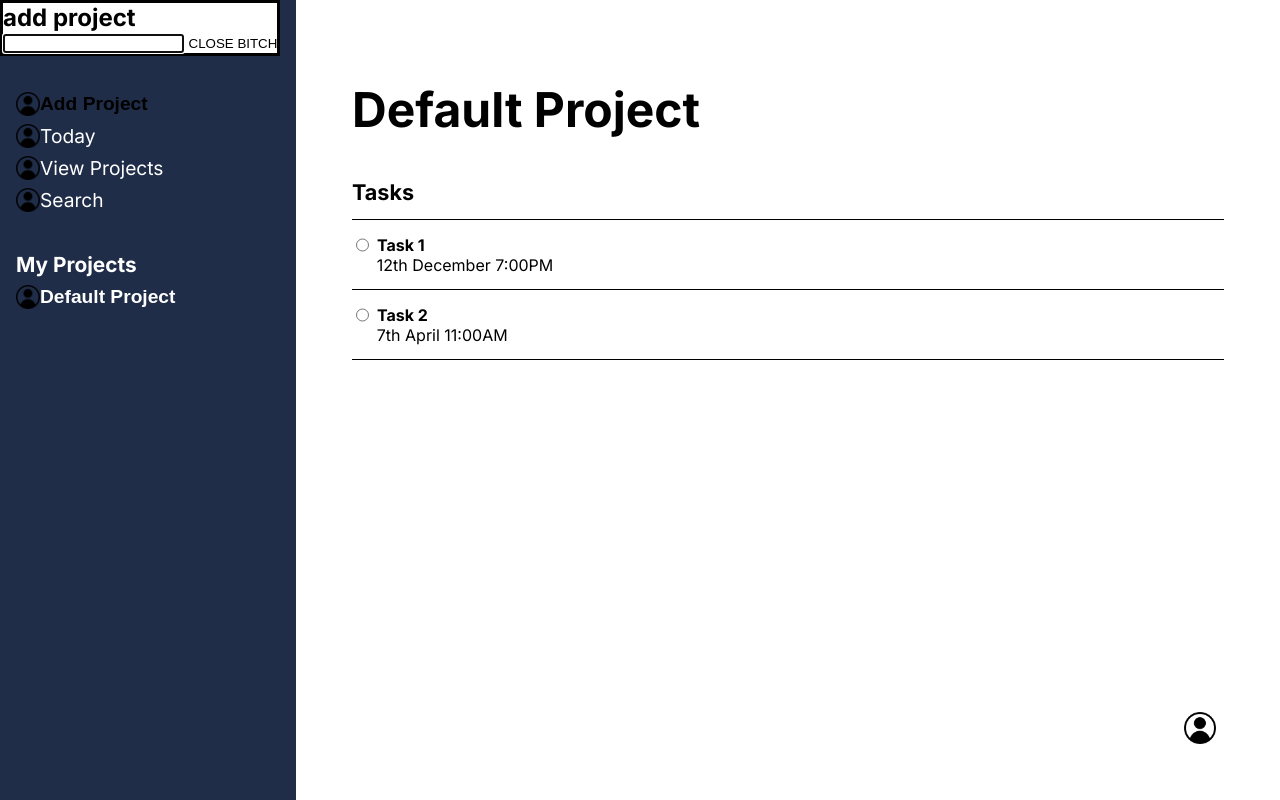
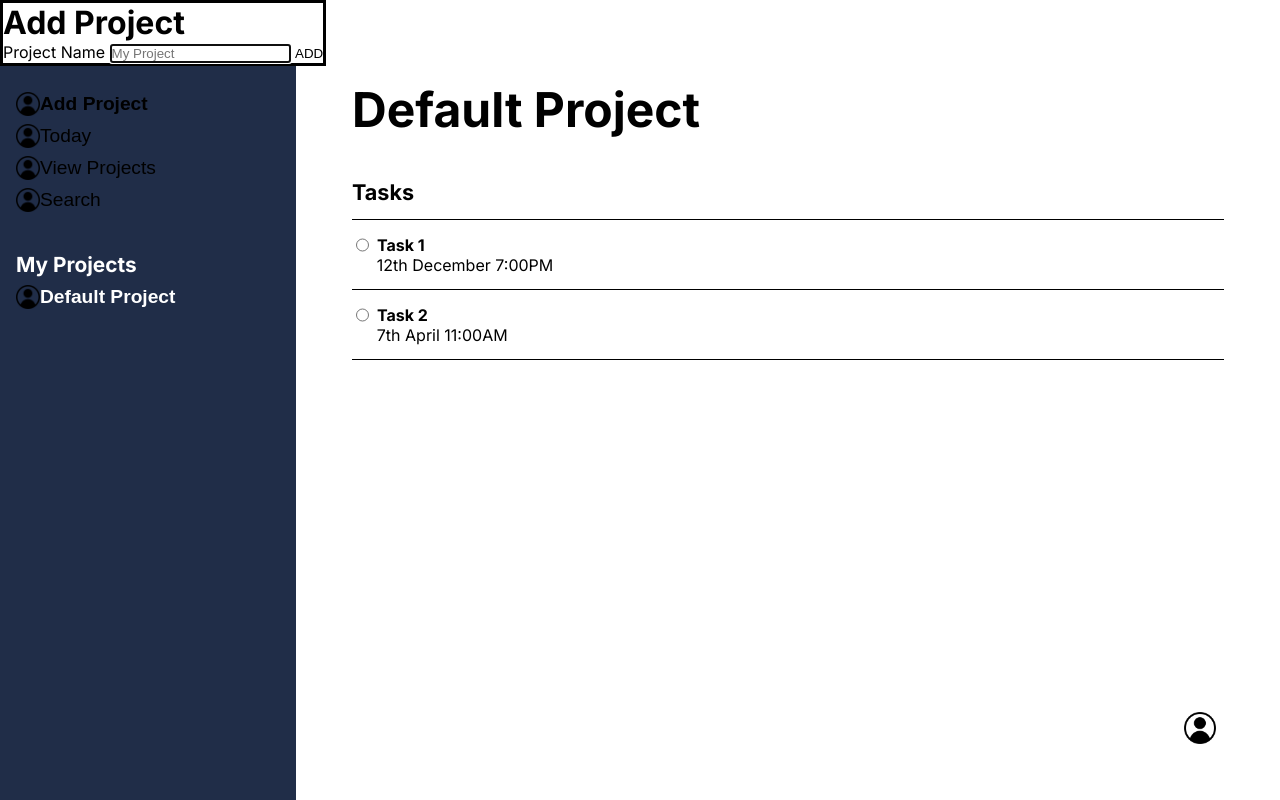
Before and after one commit to 1304PK/To-Do-List, a plain HTML site: page index.html in a window 1280 px wide. Both pictures are taken after a click on the button "Add Project". Drawn offline with Linux system fonts and the light colour scheme; a web font is replaced by a local one.

Commit message:
Add separate classes for button styling

```diff
--- a/index.html
+++ b/index.html
@@ -17,23 +17,23 @@
         </div>
 
         <div id="action-container">
-            <button class="action" id="add-project">
+            <button class="action sidebar-button" id="add-project">
 
                 <img src="assets/user-logo.png" alt="">
                 <span>Add Project</span>
             </button>
-            <div class="action">
+            <button class="action sidebar-button">
                 <img src="assets/user-logo.png" alt="">
                 Today
-            </div>
-            <div class="action">
+            </button>
+            <button class="action sidebar-button">
                 <img src="assets/user-logo.png" alt="">
                 View Projects
-            </div>
-            <div class="action">
+            </button>
+            <button class="action sidebar-button">
                 <img src="assets/user-logo.png" alt="">
                 Search
-            </div>
+            </button>
         </div>
 
         <div id="project-section">
@@ -96,26 +96,30 @@
     </button>
 
     <dialog id="project-dialog">
-        <h2>add project</h2>
+        <h1>Add Project</h1>
         <form id="project-form">
-            <label for="project-input"></label>
-            <input type="text" id="project-input">
+            <label for="project-input">Project Name</label>
+            <input type="text" id="project-input" placeholder="My Project">
             <button id="project-dialog-close">
-                CLOSE BITCH
+                ADD
             </button>
         </form>
     </dialog>
 
     <dialog id="task-dialog">
-        <h2>add Task</h2>
+        <h1>Add Task</h1>
         <form id="task-form">
+            <div>
             <label for="project-options">Select the Project</label>
             <select id="project-options">
             </select>
-            <label for="task-input"></label>
-            <input type="text" id="task-input">
+        </div>
+        <div>
+            <label for="task-input">Task Name</label>
+            <input type="text" id="task-input" placeholder="My Task">
+        </div>
             <button id="task-dialog-close">
-                CLOSE BITCH
+                ADD
             </button>
         </form>
     </dialog>
```
